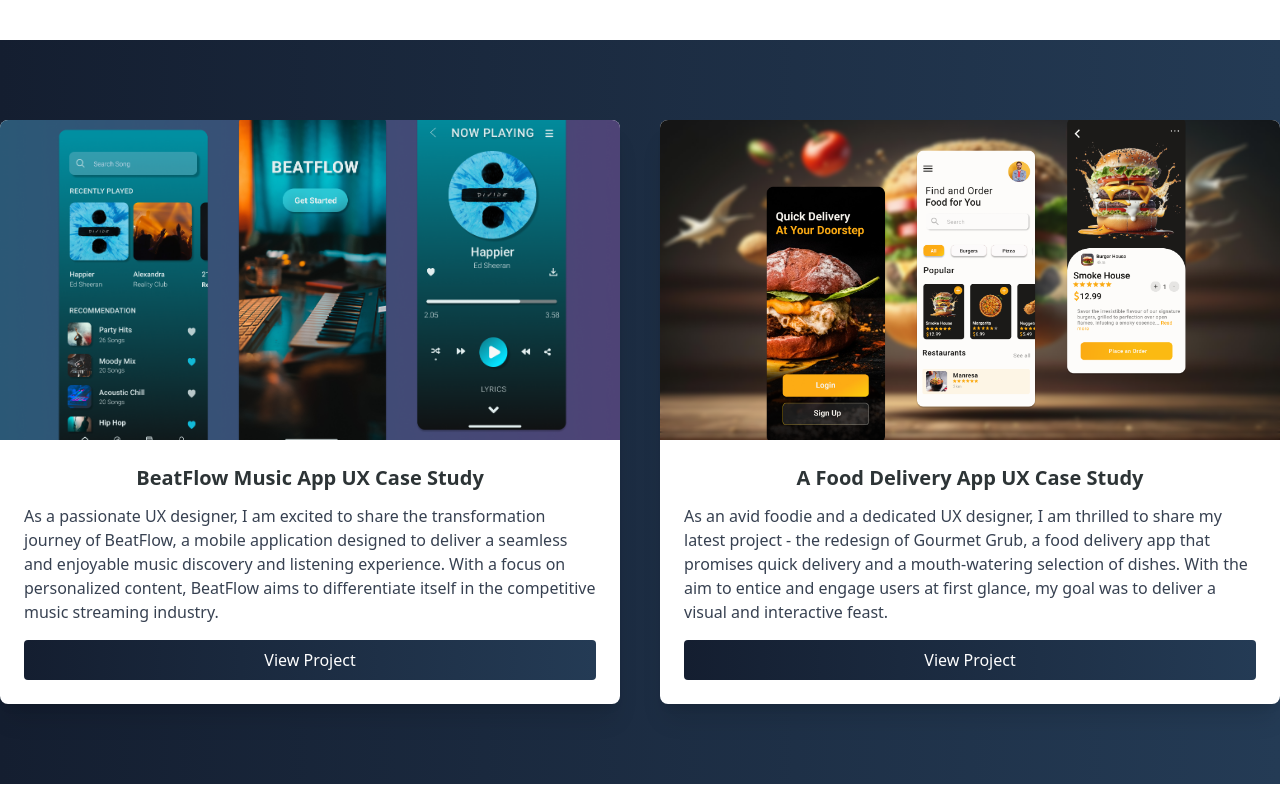
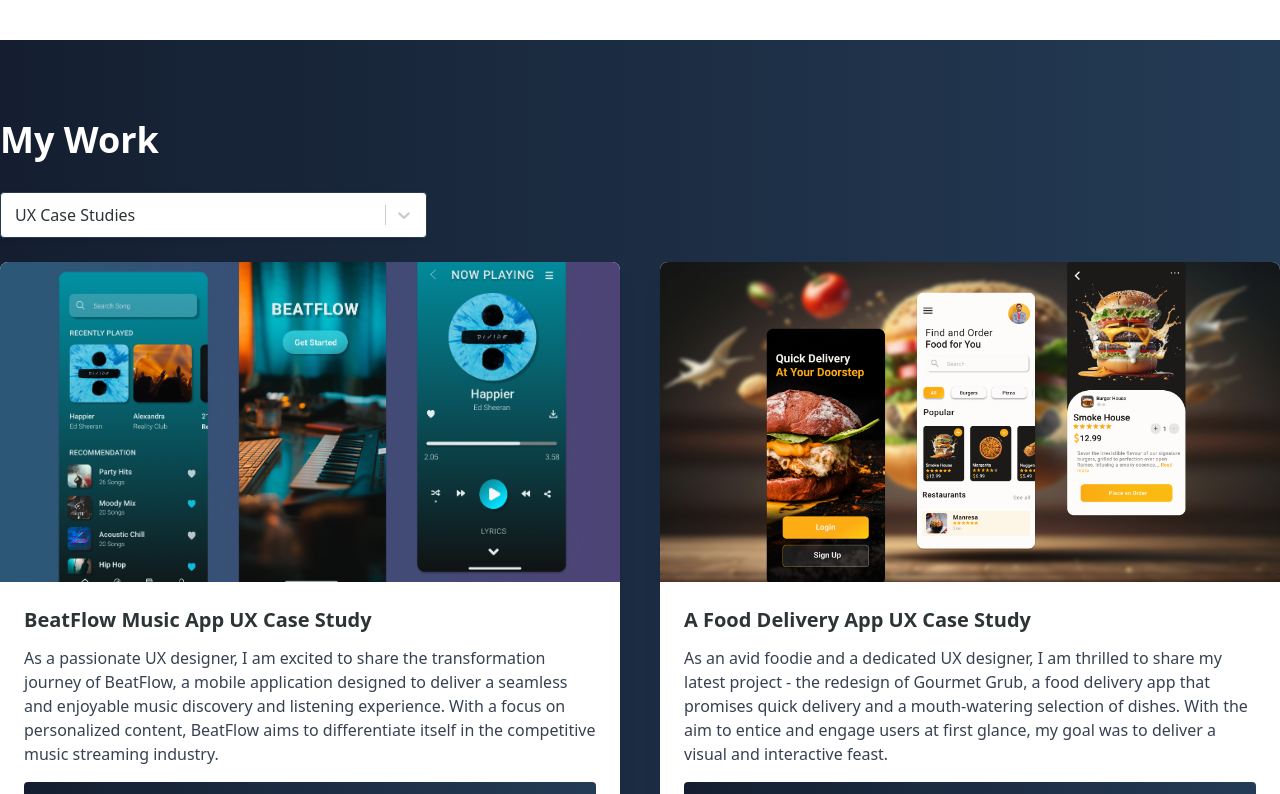
Before and after one commit to Malith212/my-portfolio, a React (Create React App) app: page / in a window 1280 px wide. Shown: the part 760-1554 px from the top of the page. Built offline with nearby package versions, Linux system fonts and the light colour scheme.

Commit message:
project section chenged

```diff
--- a/package.json
+++ b/package.json
@@ -15,6 +15,7 @@
     "react-router-dom": "^6.27.0",
     "react-scripts": "5.0.1",
     "react-scroll": "^1.9.0",
+    "react-select": "^5.8.3",
     "web-vitals": "^2.1.4"
   },
   "scripts": {
--- a/src/components/Projects.jsx
+++ b/src/components/Projects.jsx
@@ -1,80 +1,131 @@
-import React from "react";
-import project1Image from "../assets/Beatflow.png"; // Add project image assets here
+import React, { useState } from "react";
+import Select from "react-select";
+import project1Image from "../assets/Beatflow.png";
 import project2Image from "../assets/Burger app.png";
 
+const projectsData = {
+  "UX Case Studies": [
+    {
+      image: project1Image,
+      title: "BeatFlow Music App UX Case Study",
+      description:
+        "As a passionate UX designer, I am excited to share the transformation journey of BeatFlow, a mobile application designed to deliver a seamless and enjoyable music discovery and listening experience. With a focus on personalized content, BeatFlow aims to differentiate itself in the competitive music streaming industry.",
+      link: "https://www.behance.net/gallery/198874923/BEATFLOW",
+    },
+    {
+      image: project2Image,
+      title: "A Food Delivery App UX Case Study",
+      description:
+        "As an avid foodie and a dedicated UX designer, I am thrilled to share my latest project - the redesign of Gourmet Grub, a food delivery app that promises quick delivery and a mouth-watering selection of dishes. With the aim to entice and engage users at first glance, my goal was to deliver a visual and interactive feast.",
+      link: "https://www.behance.net/gallery/198840951/Burger-App",
+    },
+  ],
+  "Frontend Projects": [],
+  "Full Stack Projects": [],
+  "Other Projects": [],
+};
+
 const Projects = () => {
+  const [selectedCategory, setSelectedCategory] = useState("UX Case Studies");
+
+  const handleCategoryChange = (selectedOption) => {
+    setSelectedCategory(selectedOption.value);
+  };
+
+  const categoryOptions = Object.keys(projectsData).map((category) => ({
+    value: category,
+    label: category,
+  }));
+
+  const selectedProjects = projectsData[selectedCategory] || [];
+
+  const customStyles = {
+    control: (provided) => ({
+      ...provided,
+      backgroundColor: "#fff",
+      borderColor: "#243B55",
+      boxShadow: "0 2px 5px rgba(0, 0, 0, 0.1)",
+      padding: "4px",
+      ":hover": {
+        borderColor: "#141E30",
+      },
+    }),
+    menu: (provided) => ({
+      ...provided,
+      backgroundColor: "#f7f7f7",
+      boxShadow: "0 4px 10px rgba(0, 0, 0, 0.15)",
+    }),
+    option: (provided, state) => ({
+      ...provided,
+      backgroundColor: state.isFocused ? "#141E30" : "#fff",
+      color: state.isFocused ? "#fff" : "#243B55",
+      padding: "10px",
+    }),
+    singleValue: (provided) => ({
+      ...provided,
+      color: "#2D3436",
+    }),
+  };
+
   return (
     <section
       className="bg-gradient-to-r from-[#141E30] to-[#243B55] text-white py-10 md:py-20"
       id="projects"
     >
-      <div className="container mx-auto text-center px-4 md:px-0">
-        {/* <h2 className="text-2xl md:text-4xl font-extrabold mb-8">My Projects</h2> */}
+      <div className="container mx-auto px-4 md:px-0">
+        <h2 className="text-2xl md:text-4xl font-extrabold mb-8 text-left">
+          My Work
+        </h2>
+
+        {/* React Select for category filtering */}
+        <div className="mb-6 text-left">
+          <Select
+            options={categoryOptions}
+            defaultValue={categoryOptions[0]}
+            onChange={handleCategoryChange}
+            styles={customStyles}
+            placeholder="Select a Category"
+            className="w-full md:w-1/3"
+          />
+        </div>
 
         <div className="grid grid-cols-1 md:grid-cols-2 gap-8 md:gap-10">
-          {/* Project Card 1 */}
-          <div className="bg-white shadow-xl rounded-lg overflow-hidden flex flex-col transform transition-transform duration-300 hover:scale-105">
+          {selectedProjects.length > 0 ? (
+            selectedProjects.map((project, index) => (
+              <div
+                key={index}
+                className="bg-white shadow-xl rounded-lg overflow-hidden flex flex-col transform transition-transform duration-300 hover:scale-105"
+              >
                 <div className="relative h-64 md:h-80">
                   <img
-                src={project1Image}
-                alt="Project 1"
+                    src={project.image}
+                    alt={project.title}
                     className="w-full h-full object-cover"
                   />
                 </div>
                 <div className="p-4 md:p-6 flex flex-col justify-between h-full">
                   <div>
                     <h3 className="text-lg md:text-xl font-bold text-[#2D3436] mb-2 md:mb-3">
-                  BeatFlow Music App UX Case Study
+                      {project.title}
                     </h3>
                     <p className="text-gray-700 text-left text-sm md:text-base mb-3 md:mb-4">
-                  As a passionate UX designer, I am excited to share the
-                  transformation journey of BeatFlow, a mobile application
-                  designed to deliver a seamless and enjoyable music discovery
-                  and listening experience. With a focus on personalized
-                  content, BeatFlow aims to differentiate itself in the
-                  competitive music streaming industry.
+                      {project.description}
                     </p>
                   </div>
                   <a
-                href="https://www.behance.net/gallery/198874923/BEATFLOW" // Replace with a valid link
+                    href={project.link}
                     className="inline-block bg-gradient-to-r from-[#141E30] to-[#243B55] text-white py-2 px-4 rounded hover:bg-[#2D3436] transition-colors duration-300"
+                    target="_blank"
+                    rel="noopener noreferrer"
                   >
                     View Project
                   </a>
                 </div>
               </div>
-
-          {/* Project Card 2 */}
-          <div className="bg-white shadow-xl rounded-lg overflow-hidden flex flex-col transform transition-transform duration-300 hover:scale-105">
-            <div className="relative h-64 md:h-80">
-              <img
-                src={project2Image}
-                alt="Project 2"
-                className="w-full h-full object-cover"
-              />
-            </div>
-            <div className="p-4 md:p-6 flex flex-col justify-between h-full">
-              <div>
-                <h3 className="text-lg md:text-xl font-bold text-[#2D3436] mb-2 md:mb-3">
-                  A Food Delivery App UX Case Study
-                </h3>
-                <p className="text-gray-700 text-left text-sm md:text-base mb-3 md:mb-4">
-                  As an avid foodie and a dedicated UX designer, I am thrilled
-                  to share my latest project - the redesign of Gourmet Grub, a
-                  food delivery app that promises quick delivery and a
-                  mouth-watering selection of dishes. With the aim to entice and
-                  engage users at first glance, my goal was to deliver a visual
-                  and interactive feast.
-                </p>
-              </div>
-              <a
-                href="https://www.behance.net/gallery/198840951/Burger-App" // Replace with a valid link
-                className="inline-block bg-gradient-to-r from-[#141E30] to-[#243B55] text-white py-2 px-4 rounded hover:bg-[#2D3436] transition-colors duration-300"
-              >
-                View Project
-              </a>
-            </div>
-          </div>
+            ))
+          ) : (
+            <p className="text-gray-400 text-left">No projects available in this category.</p>
+          )}
         </div>
       </div>
     </section>
```
Also changed, not shown: 1 other file (tests, documents, lock files or other folders). Lines whose indentation alone changed are shown as unchanged.
